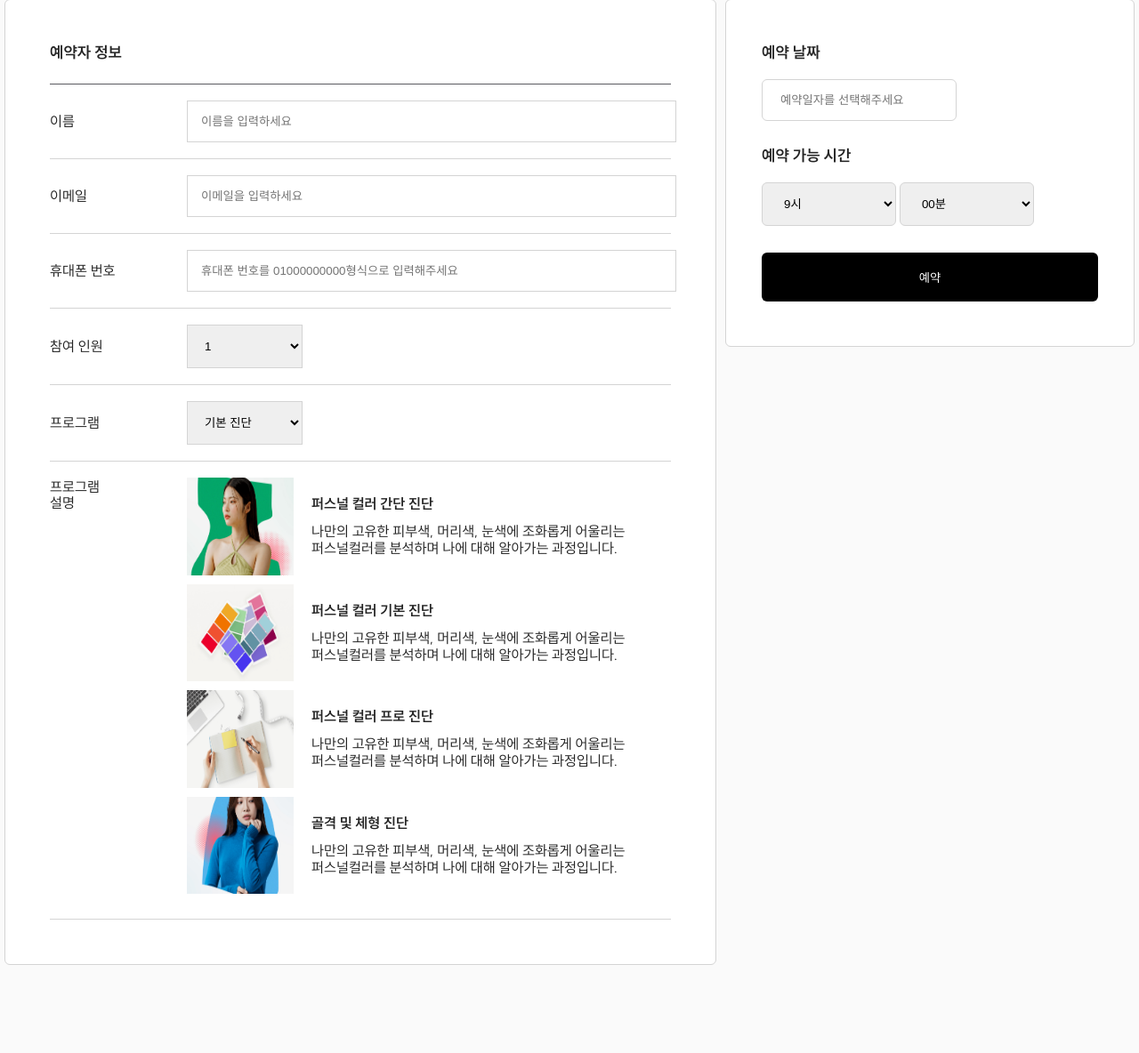
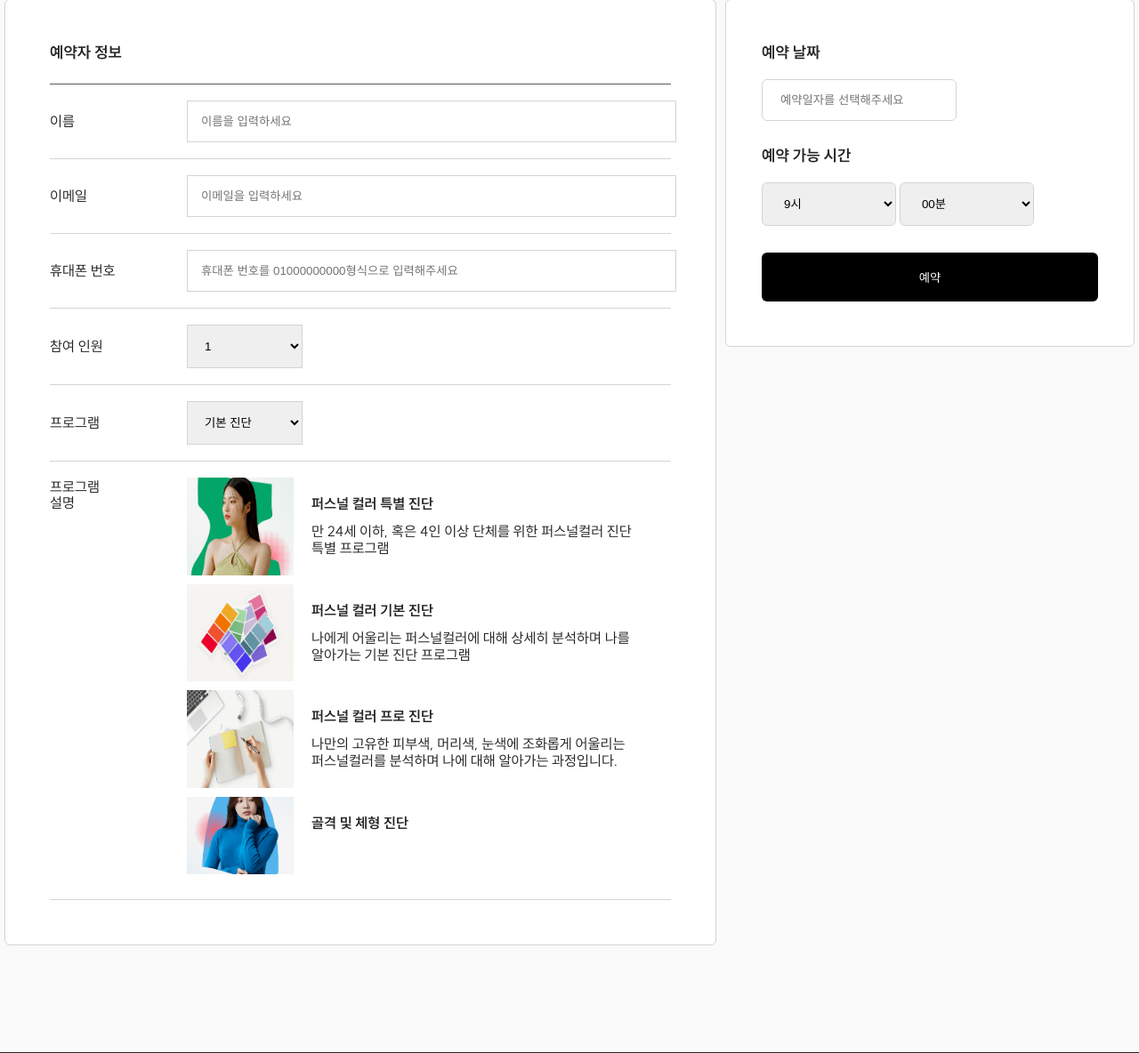
Before and after one commit to chrisjyh/colorblossom, a Django app: page /reservation/ in a window 1280 px wide. Shown: the part 515-1699 px from the top of the page at 89% size. Run offline with Django 4.2, Linux system fonts and the light colour scheme; some libraries are stand-ins or nearby versions.

Commit message:
예약수정

```diff
--- a/accounts/urls.py
+++ b/accounts/urls.py
@@ -4,5 +4,5 @@ from . import views
 urlpatterns = [
     path('', views.login_view, name='login'),
     path('login/', views.loginConfirm, name='loginConfirm'),
-    path('mypage/', views.myPage, name='myPage')
+    path('mypage', views.myPage, name='myPage')
 ]
--- a/templates/header.html
+++ b/templates/header.html
@@ -15,7 +15,7 @@
                 <a href="{% url "simpleExam" %}">PROGRAM</a>
                 <ul class="sub-menu">
                     <li>
-                        <a href="{% url 'simpleExam' %}">간단 진단</a>
+                        <a href="{% url 'simpleExam' %}">특별 진단</a>
                     </li>
                     <li>
                         <a href="{% url 'basicExam' %}">기본 진단</a>
--- a/templates/reservation/reservation.html
+++ b/templates/reservation/reservation.html
@@ -87,17 +87,15 @@
                                     <li>
                                         <img src="{% static '/img/main/personal_link.png' %}" alt="">
                                         <p>
-                                            <strong>퍼스널 컬러 간단 진단</strong>
-                                            나만의 고유한 피부색, 머리색, 눈색에 조화롭게 어울리는
-                                            퍼스널컬러를 분석하며 나에 대해 알아가는 과정입니다.
+                                            <strong>퍼스널 컬러 특별 진단</strong>
+                                            만 24세 이하, 혹은 4인 이상 단체를 위한 퍼스널컬러 진단 특별 프로그램
                                         </p>
                                     </li>
                                     <li>
                                         <img src="{% static '/img/main/analist_link.png' %}" alt="">
                                         <p>
                                             <strong>퍼스널 컬러 기본 진단</strong>
-                                            나만의 고유한 피부색, 머리색, 눈색에 조화롭게 어울리는
-                                            퍼스널컬러를 분석하며 나에 대해 알아가는 과정입니다.
+                                            나에게 어울리는 퍼스널컬러에 대해 상세히 분석하며 나를 알아가는 기본 진단 프로그램
                                         </p>
                                     </li>
                                     <li>
@@ -112,8 +110,6 @@
                                         <img src="{% static '/img/main/body_link.png' %}" alt="">
                                         <p>
                                             <strong>골격 및 체형 진단</strong>
-                                            나만의 고유한 피부색, 머리색, 눈색에 조화롭게 어울리는
-                                            퍼스널컬러를 분석하며 나에 대해 알아가는 과정입니다.
                                         </p>
                                     </li>
                                 </ul>
@@ -134,11 +130,7 @@
                     </select>
                     <select id="date_min" class="select-input">
                         <option value="0">00분</option>
-                        <option value="10">10분</option>
-                        <option value="20">20분</option>
                         <option value="30">30분</option>
-                        <option value="40">40분</option>
-                        <option value="50">50분</option>
                     </select>
                 </div>
                 <div class="res-btn-box">
```
